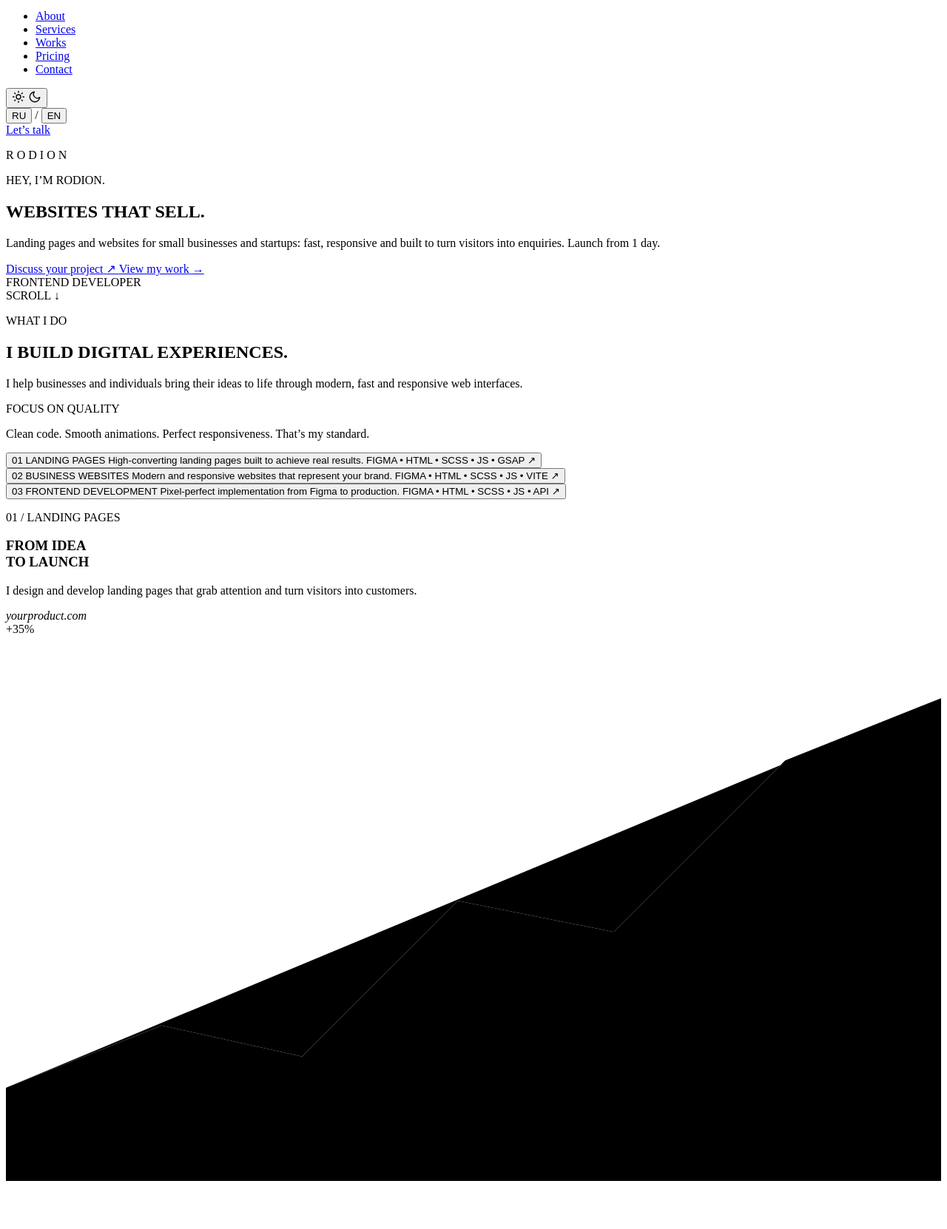
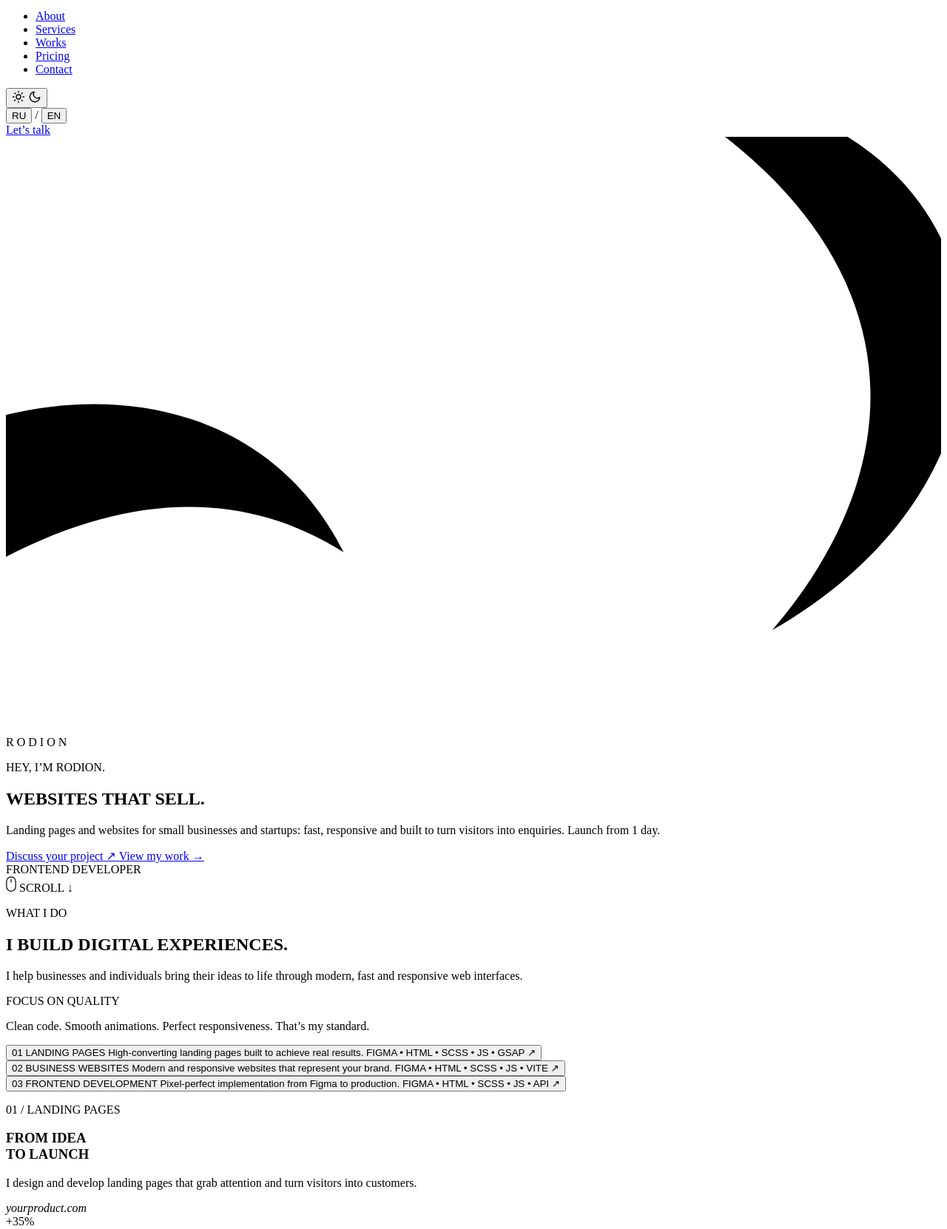
Before and after one commit to topikan/portfolio, a PHP site: page / in a window 1280 px wide. Shown: the part 235-1897 px from the top of the page at 74% size. Run offline with PHP 8.4, Linux system fonts and the light colour scheme; a map, chart or similar area stays blank.

Commit message:
Hero decor (ribbons, ring, guides, crosses, mouse hint), silver cube in light theme, whiter light palette
Co-Authored-By: Claude Sonnet 5.5 <noreply@anthropic.com>
Claude-Session: https://claude.ai/code/session_016Jipq6Da5nJdXG34VCQUMp

```diff
--- a/index.html
+++ b/index.html
@@ -141,6 +141,28 @@
 	<main class="page" id="main" tabindex="-1">
 	<section class="hero" id="hero" aria-label="Introduction" data-i18n-label="a11y.hero">
 		<div class="hero__bg" aria-hidden="true">
+			<svg class="hero__deco" viewBox="0 0 1440 900" preserveAspectRatio="xMidYMid slice" focusable="false">
+				<defs>
+					<linearGradient id="ribbonA" x1="0" y1="0" x2="1" y2="1">
+						<stop offset="0" stop-color="var(--deco-a)" />
+						<stop offset="1" stop-color="var(--deco-b)" />
+					</linearGradient>
+					<linearGradient id="ribbonB" x1="1" y1="0" x2="0" y2="1">
+						<stop offset="0" stop-color="var(--deco-a)" />
+						<stop offset="1" stop-color="var(--deco-b)" />
+					</linearGradient>
+				</defs>
+				<path class="hero__ribbon" fill="url(#ribbonA)" d="M1150 -60 C1560 40 1600 520 1180 760 C1420 480 1380 160 1020 -60 Z" />
+				<path class="hero__ribbon" fill="url(#ribbonB)" d="M-120 470 C120 360 400 400 520 640 C330 520 110 560 -120 720 Z" />
+				<ellipse class="hero__ring" cx="860" cy="640" rx="420" ry="110" fill="none" />
+			</svg>
+			<span class="hero__guide hero__guide--v1"></span>
+			<span class="hero__guide hero__guide--v2"></span>
+			<span class="hero__guide hero__guide--h1"></span>
+			<span class="hero__cross" style="left:7%;top:22%"></span>
+			<span class="hero__cross" style="left:81%;top:73%"></span>
+			<span class="hero__cross" style="left:93%;top:18%"></span>
+			<span class="hero__cross" style="left:20%;top:84%"></span>
 			<div class="hero__grid"></div>
 			<div class="hero__grid-glow"></div>
 			<div class="hero__dot hero__dot--1"></div>
@@ -173,9 +195,7 @@
 					<span class="hero__title-line" data-i18n="hero.title.line1">
 						WEBSITES
 					</span>
-					<span class="hero__title-line" data-i18n="hero.title.line2">
-						THAT SELL.
-					</span>
+					<span class="hero__title-line" data-i18n="hero.title.line2">THAT SELL<span class="hero__title-dot">.</span></span>
 				</h1>
 
 				<p class="hero__description" data-animate="description" data-i18n="hero.description">
@@ -212,6 +232,7 @@
 			</div>
 
 			<div class="hero__scroll" data-animate="scroll">
+				<svg class="hero__mouse" viewBox="0 0 16 24" width="14" height="21" fill="none" stroke="currentColor" stroke-width="1.4" aria-hidden="true"><rect x="1" y="1" width="14" height="22" rx="7"/><path class="hero__mouse-wheel" d="M8 5v4" stroke-linecap="round"/></svg>
 				<span class="hero__scroll-text" data-i18n="hero.scroll">SCROLL</span>
 				<span class="hero__scroll-icon" aria-hidden="true">&darr;</span>
 			</div>
--- a/src/js/i18n.js
+++ b/src/js/i18n.js
@@ -27,7 +27,7 @@ const translations = {
 
 		'hero.eyebrow': 'HEY, I\u2019M RODION.',
 		'hero.title.line1': 'WEBSITES',
-		'hero.title.line2': 'THAT SELL.',
+		'hero.title.line2': 'THAT SELL',
 		'hero.description':
 			'Landing pages and websites for small businesses and startups: fast, responsive and built to turn visitors into enquiries. Launch from 1 day.',
 		'hero.cta.primary': 'Discuss your project',
@@ -86,7 +86,7 @@ const translations = {
 
 		'hero.eyebrow': 'ПРИВЕТ, Я РОДИОН.',
 		'hero.title.line1': 'САЙТЫ, КОТОРЫЕ',
-		'hero.title.line2': 'ПРОДАЮТ.',
+		'hero.title.line2': 'ПРОДАЮТ',
 		'hero.description':
 			'Лендинги и сайты для малого бизнеса и стартапов: быстрые, адаптивные, заточенные под то, чтобы посетитель оставил заявку. Запуск от 1 дня.',
 		'hero.cta.primary': 'Обсудить проект',
--- a/src/js/theme.js
+++ b/src/js/theme.js
@@ -17,7 +17,7 @@ function paint() {
 		btn.setAttribute('aria-pressed', String(light));
 		btn.setAttribute('aria-label', t(light ? 'a11y.themeToDark' : 'a11y.themeToLight'));
 	});
-	document.querySelector('meta[name="theme-color"]')?.setAttribute('content', light ? '#e5e8ef' : '#060608');
+	document.querySelector('meta[name="theme-color"]')?.setAttribute('content', light ? '#f5f7fc' : '#060608');
 }
 
 export function initTheme() {
--- a/src/sections.scss
+++ b/src/sections.scss
@@ -1284,3 +1284,144 @@ html {
 html[data-theme='light'] {
 	color-scheme: light;
 }
+
+// Декор первого экрана: стеклянные ленты, кольцо, направляющие и «плюсы».
+:root {
+	--deco-a: rgba(47, 107, 255, 0.2);
+	--deco-b: rgba(47, 107, 255, 0.015);
+	--deco-stroke: rgba(120, 160, 255, 0.22);
+	--deco-guide: rgba(255, 255, 255, 0.07);
+	--deco-cross: rgba(120, 160, 255, 0.7);
+}
+
+html[data-theme='light'] {
+	--deco-a: rgba(255, 255, 255, 0.95);
+	--deco-b: rgba(196, 211, 244, 0.5);
+	--deco-stroke: rgba(255, 255, 255, 0.95);
+	--deco-guide: rgba(30, 45, 90, 0.1);
+	--deco-cross: #2f6bff;
+}
+
+.hero__deco {
+	position: absolute;
+	inset: 0;
+	z-index: var(--z-bg);
+	width: 100%;
+	height: 100%;
+	overflow: hidden;
+}
+
+.hero__ribbon {
+	stroke: var(--deco-stroke);
+	stroke-width: 1.5;
+}
+
+html[data-theme='light'] .hero__ribbon {
+	filter: drop-shadow(0 18px 28px rgba(80, 110, 190, 0.22));
+}
+
+.hero__ring {
+	stroke: var(--deco-stroke);
+	stroke-width: 1.5;
+	opacity: 0.8;
+}
+
+.hero__guide {
+	position: absolute;
+	z-index: var(--z-grid);
+	background: var(--deco-guide);
+
+	&--v1 {
+		top: 0;
+		bottom: 0;
+		left: 7%;
+		width: 1px;
+	}
+
+	&--v2 {
+		top: 0;
+		bottom: 0;
+		left: 81%;
+		width: 1px;
+	}
+
+	&--h1 {
+		left: 0;
+		right: 0;
+		top: 22%;
+		height: 1px;
+	}
+}
+
+.hero__cross {
+	position: absolute;
+	z-index: var(--z-grid);
+	width: 15px;
+	height: 15px;
+	margin: -7px 0 0 -7px;
+
+	&::before,
+	&::after {
+		content: '';
+		position: absolute;
+		background: var(--deco-cross);
+	}
+
+	&::before {
+		top: 7px;
+		left: 0;
+		width: 15px;
+		height: 1px;
+	}
+
+	&::after {
+		top: 0;
+		left: 7px;
+		width: 1px;
+		height: 15px;
+	}
+}
+
+@media (max-width: 960px) {
+	.hero__guide,
+	.hero__cross {
+		display: none;
+	}
+
+	.hero__deco {
+		opacity: 0.55;
+	}
+}
+
+// Синяя точка в конце заголовка.
+.hero__title-dot {
+	color: var(--color-accent);
+}
+
+// Иконка мыши у подсказки «скролл».
+.hero__mouse {
+	flex: none;
+	opacity: 0.8;
+}
+
+.hero__mouse-wheel {
+	animation: mouse-wheel 1.8s ease-in-out infinite;
+}
+
+@keyframes mouse-wheel {
+	0% {
+		transform: translateY(0);
+		opacity: 1;
+	}
+	70%,
+	100% {
+		transform: translateY(6px);
+		opacity: 0;
+	}
+}
+
+@media (prefers-reduced-motion: reduce) {
+	.hero__mouse-wheel {
+		animation: none;
+	}
+}
```
Also changed, not shown: src/js/three/hero-cube.js (+69 -12 lines), vite.config.js (+4 -4 lines).
